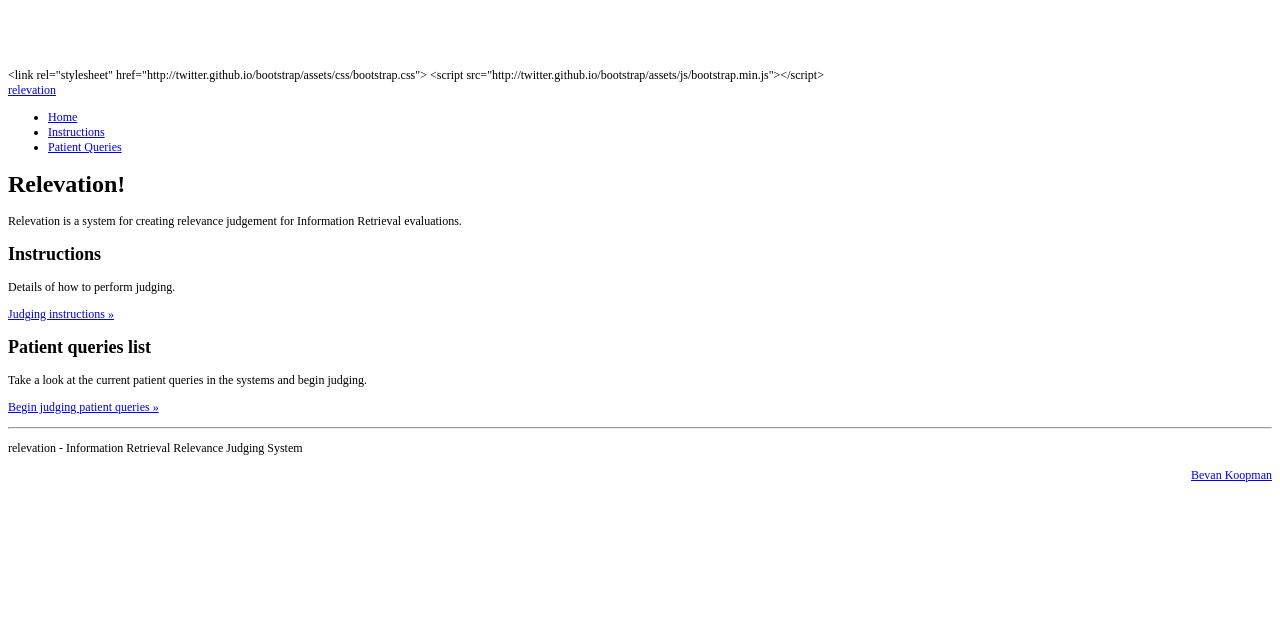
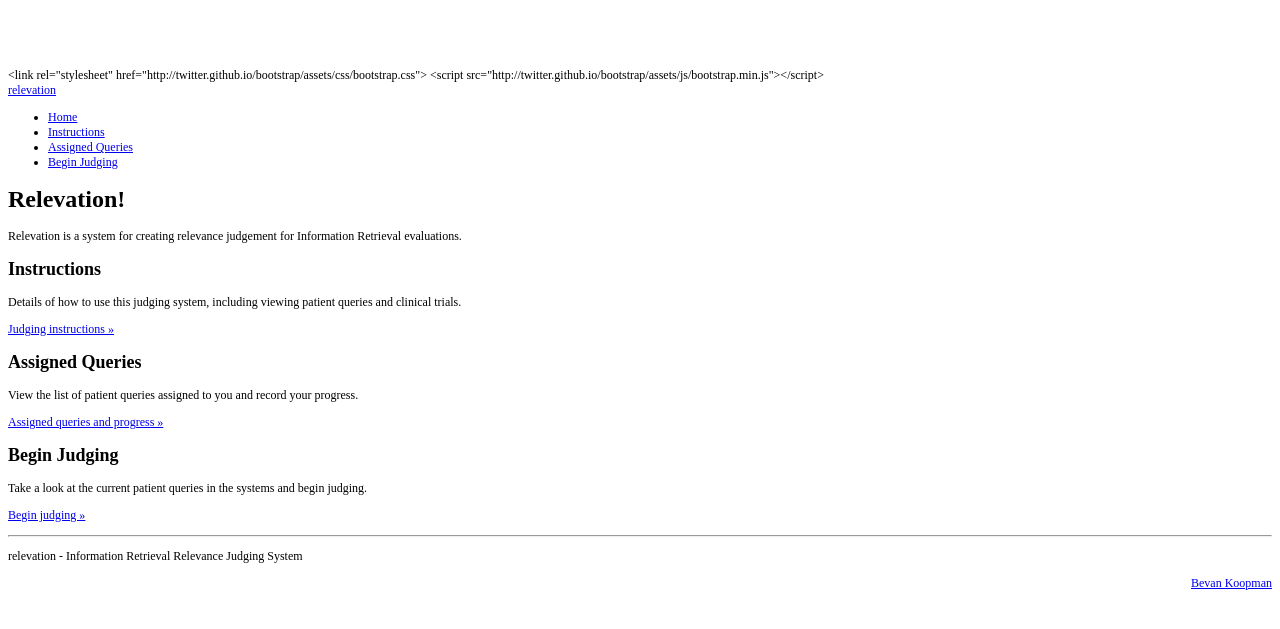
Before and after one commit to ielab/relevation, a Django app: template judgementapp/templates/judgementapp/index.html in a window 1280 px wide. Shown: the top 629 px of the page. Run offline with Django 3.2, Linux system fonts and the light colour scheme; the template is opened without the code that fills it, so the values that code supplies are empty; parts of the project's set-up code (start-up, migrations or seed data) failed here and were passed over; some libraries are stand-ins or nearby versions.

Commit message:
More UI customisation for CTs.

```diff
--- a/bucketise_assessors.py
+++ b/bucketise_assessors.py
@@ -26,8 +26,8 @@ def main(results, assessors):
 	print "Query allocations:"
 	for idx in query_buckets:
 		print chr(ord('A') + idx), "\t",
-		for qid in query_buckets[idx]:
-			print qid,
+		for qid in sorted(query_buckets[idx]):
+			print qid+"\t",
 		print
 
 	print "\nDocuments per assessor:"
--- a/judgementapp/templates/judgementapp/about.html
+++ b/judgementapp/templates/judgementapp/about.html
@@ -11,7 +11,13 @@
 
       <div class="span12">
 
+      	<h3>The Task</h3>
 
+      	<p>The purpose of this task is to judge the eligibility of a patient to participate in a number of clinical trials. You will be asked to review a patient case report (called a patient query here). Then you will be presented with a number of clinical trials. For each trial, you should indicate if the patient meets the eligibility criteria for that trial. You are welcome to use external resources (Google, Wikipedia, WebMD, etc.) to lookup any information you like.</p>
+
+      	<p>Please keep track of how long it takes you to judge each patient query. This information is used to record your hours but is also important for us in understanding how difficult this task is and whether certain patient and/or trials are harder than others.</p>
+
+      	<p>Below are some basic instruction on using this system.</p>
 
 
 		    <h3>Step 1: Select the Patient Queries</h3>
--- a/judgementapp/templates/judgementapp/base.html
+++ b/judgementapp/templates/judgementapp/base.html
@@ -38,7 +38,8 @@
             <ul class="nav">
                 <li><a href="{% url 'judgementapp.views.index' %}" class="">Home</a></li>
                 <li><a href="{% url 'judgementapp.views.index' %}about">Instructions</a></li>
-                <li><a href="{% url 'judgementapp.views.query_list' %}">Patient Queries</a></li>
+                <li><a href="http://bit.ly/1SLmdPj">Assigned Queries</a></li>
+                <li><a href="{% url 'judgementapp.views.query_list' %}">Begin Judging</a></li>
             </ul>
         </div>
     </div>
--- a/judgementapp/templates/judgementapp/document.html
+++ b/judgementapp/templates/judgementapp/document.html
@@ -21,7 +21,7 @@
       {% endif %}
       </div>
 
-      <div class="span6"><h3 style="text-align: center;">Document "{{ document.docId }}" ({{ rank }} / {{total_rank}}) </h3></div>
+      <div class="span6"><h3 style="text-align: center;">Clinical Trial Document "{{ document.docId }}" ({{ rank }} / {{total_rank}}) </h3></div>
 
       <div class="span3" align="right">
       {% if next %}
--- a/judgementapp/templates/judgementapp/index.html
+++ b/judgementapp/templates/judgementapp/index.html
@@ -9,19 +9,28 @@
 
     <div class="row">
 
-        <div class="span6">
+        <div class="span4">
             <h2>Instructions</h2>
 
-            <p>Details of how to perform judging.</p>
+            <p>Details of how to use this judging system, including viewing patient queries and clinical trials.</p>
 
             <p><a class="btn" href="{% url 'judgementapp.views.index' %}about">Judging instructions &raquo;</a></p>
         </div>
-        <div class="span6">
-            <h2>Patient queries list</h2>
+
+        <div class="span4">
+            <h2>Assigned Queries</h2>
+
+            <p>View the list of patient queries assigned to you and record your progress.</p>
+
+            <p><a class="btn" href="http://bit.ly/1SLmdPj">Assigned queries and progress &raquo;</a></p>
+        </div>
+
+        <div class="span4">
+            <h2>Begin Judging</h2>
 
             <p>Take a look at the current patient queries in the systems and begin judging.</p>
 
-            <p><a class="btn" href="{% url 'judgementapp.views.query_list' %}">Begin judging patient queries &raquo;</a></p>
+            <p><a class="btn" href="{% url 'judgementapp.views.query_list' %}">Begin judging &raquo;</a></p>
         </div>
     </div>
 
--- a/judgementapp/templates/judgementapp/query_list.html
+++ b/judgementapp/templates/judgementapp/query_list.html
@@ -3,7 +3,7 @@
 {% block content %}
 
 	<div class="well">
-        <h2>Queries</h2>
+        <h2>Patient Queries</h2>
 	    <p></p>
     </div>
 
```
